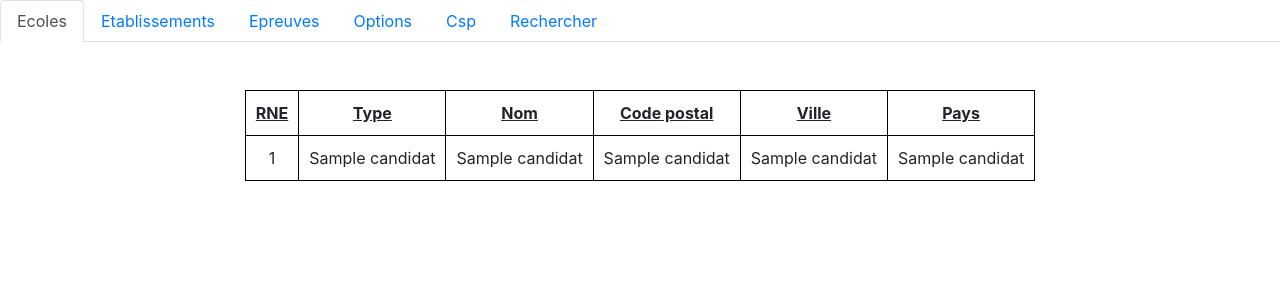
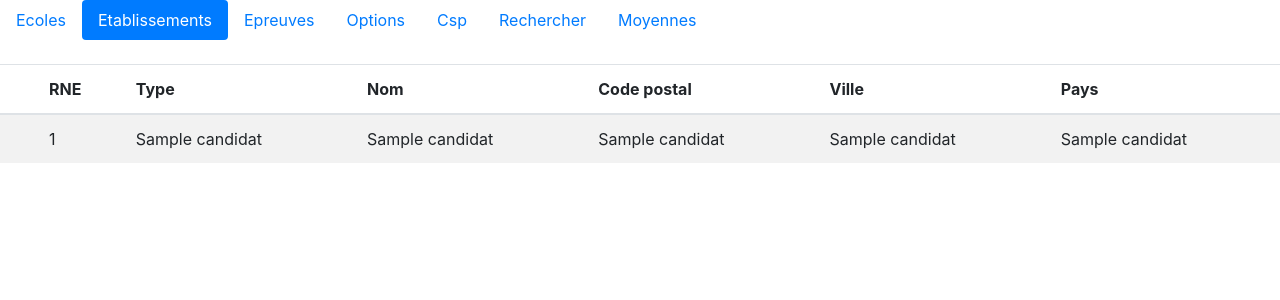
Before and after one commit to Jcz125/exam-results-app, a Flask app: template web/templates/liste_etablissement.html in a window 1280 px wide. Shown: the top 300 px of the page. Run offline with Flask 2, Linux system fonts and the light colour scheme; the template is opened without the code that fills it: most values are stand-ins (such as "Sample title", 1, 10 or a date in 2020); some libraries are stand-ins or nearby versions.

Commit message:
Update liste_etablissement.html

```diff
--- a/web/templates/liste_etablissement.html
+++ b/web/templates/liste_etablissement.html
@@ -7,7 +7,7 @@
     <link rel="stylesheet" href="https://stackpath.bootstrapcdn.com/bootstrap/4.3.1/css/bootstrap.min.css" integrity="sha384-ggOyR0iXCbMQv3Xipma34MD+dH/1fQ784/j6cY/iJTQUOhcWr7x9JvoRxT2MZw1T" crossorigin="anonymous">
 
     <title>Liste des établissements</title>
-    <style>
+ <!--    <style>
         table{
             border-collapse: collapse;
             margin: auto;
@@ -20,15 +20,16 @@ td{
   text-align :center;
 
 }
-    </style>
+    </style> -->
+    <link rel="icon" type="image/jpg" sizes="16x16" href="https://www.imt.fr/wp-content/uploads/2016/09/IMT_rvb-01-1030x728.jpg">
 </head>
 <body>
-  <ul class="nav nav-tabs">
+  <ul class="nav nav-pills">
     <li class="nav-item">
-      <a class="nav-link active" href="/ecole">Ecoles</a>
+      <a class="nav-link " href="/ecole">Ecoles</a>
     </li>
     <li class="nav-item">
-      <a class="nav-link" href="/etablissement">Etablissements</a>
+      <a class="nav-link active" href="/etablissement">Etablissements</a>
     </li>
     <li class="nav-item">
       <a class="nav-link" href="/epreuve">Epreuves</a>
@@ -42,11 +43,14 @@ td{
       <li class="nav-item">
         <a class="nav-link" href="/rech">Rechercher</a>
       </li>
+      <li class="nav-item">
+        <a class="nav-link " href="/moyenne_forms">Moyennes</a>
+      </li>
+
   </ul>
   <br>
-  <br>
 
-    <table>
+<!--     <table>
         <tr>
           <td><B><U>RNE</U></B></td>
           <td><B><U>Type</U></B></td>
@@ -65,6 +69,40 @@ td{
           <td>{{etab[5]}}</td>
         </tr>
         {% endfor %}
+      </table> -->
+
+      <table class="table table-striped">
+        <thead>
+          <tr>
+            <th scope="col"></th>
+            <th scope="col">RNE</th>
+            <th scope="col">Type</th>
+            <th scope="col">Nom</th>
+            <th scope="col">Code postal</th>
+            <th scope="col">Ville</th>
+            <th scope="col">Pays</th>
+
+
+          </tr>
+        </thead>
+        <tbody>
+          {% for etab in liste %}
+
+          <tr>
+            <th scope="row"></th>
+            <td>{{etab[0]}}</td>
+            <td>{{etab[1]}}</td>
+            <td>{{etab[2]}}</td>
+            <td>{{etab[3]}}</td>
+            <td>{{etab[4]}}</td>
+            <td>{{etab[5]}}</td>
+
+          </tr>
+
+
+          {% endfor %}
+
+        </tbody>
       </table>
 </body>
 </html>
```
